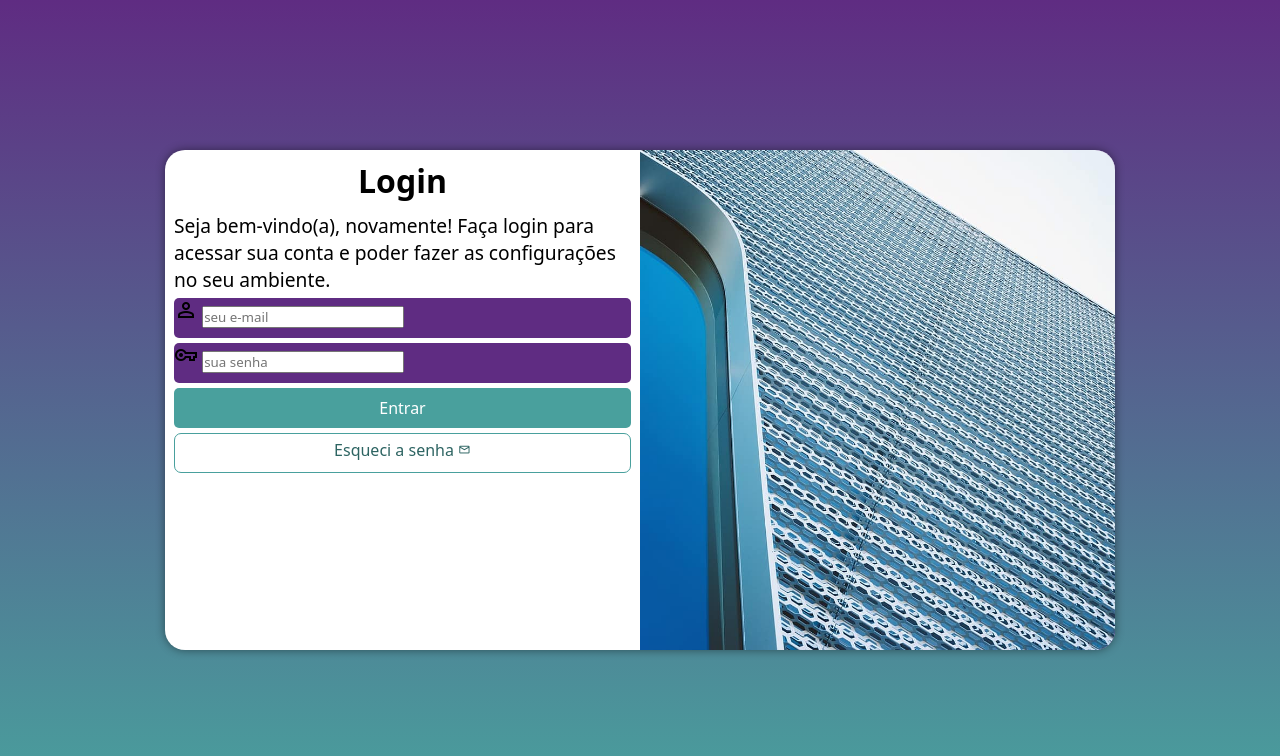
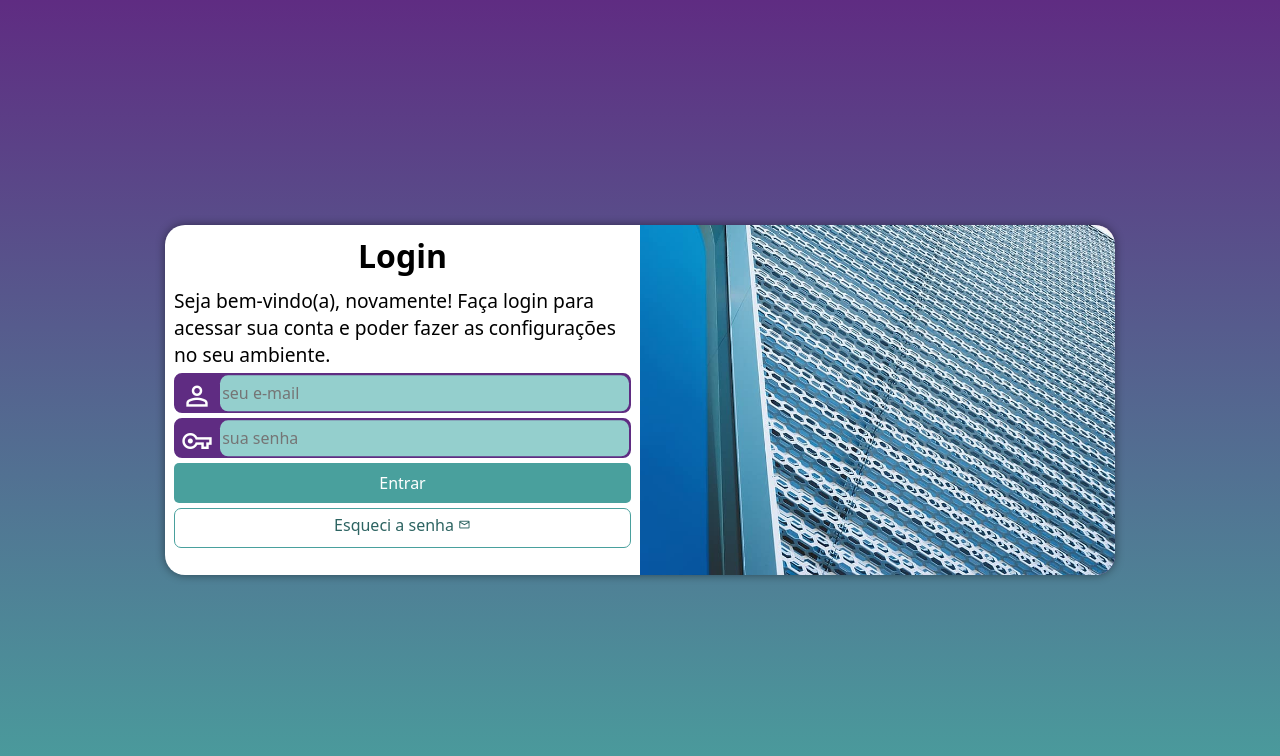
Before and after one commit to gabrielsilvasandes/projeto-tela-de-login, a plain HTML site: page index.html in a window 1280 px wide. Drawn offline with nearby package versions, Linux system fonts and the light colour scheme.

Commit message:
finalização dos estilos

```diff
--- a/estilos/media-queries.css
+++ b/estilos/media-queries.css
@@ -17,6 +17,7 @@ Grandes telas: acima de 1200px
 
     section#login {
         width: 80vw;
+        height: 280px;
     }
 
     section#login > div#imagem {
@@ -39,6 +40,7 @@ Grandes telas: acima de 1200px
 
     section#login {
         width: 950px;
+        height: 350px;
     }
 
     section#login > div#imagem {
--- a/estilos/style.css
+++ b/estilos/style.css
@@ -31,7 +31,6 @@ section#login {
     position: absolute;
     top: 50%;
     left: 50%;
-    transform: translate(-50%, -50%);
     overflow: hidden;
 
     background-color: white;
@@ -40,6 +39,7 @@ section#login {
     border-radius: 20px;
     box-shadow: 0px 0px 10px rgba(0, 0, 0, 0.450);
 
+    transform: translate(-50%, -50%);
     transition: width 0.3s, height 0.3s;
     transition-timing-function: ease;
 }
@@ -68,15 +68,38 @@ div#formulario > p {
 
 form > div.campo {
     background-color: #5F2C82;
+    border: 2px solid #5F2C82;
     display: block;
     width: 100%;
     height: 40px;
-    border-radius: 5px;
+    border-radius: 8px;
     margin: 5px 0px;
 }
 
 div.campo > label {
     display: none;
+}
+
+div.campo > span {
+    color: white;
+    font-size: 2em;
+    width: 40px;
+    padding: 5px;
+}
+
+div.campo > input {
+    background-color: #94CFCD;
+    font-size: 1em;
+    width: calc(100% - 44.4px);
+    height: 99%;
+    border: 0px;
+    border-radius: 8px;
+    padding: 2px;
+    transform: translateY(-12.7px);
+}
+
+div.campo > input:focus-within {
+    background-color: white;
 }
 
 form > input[type=submit] {
```
